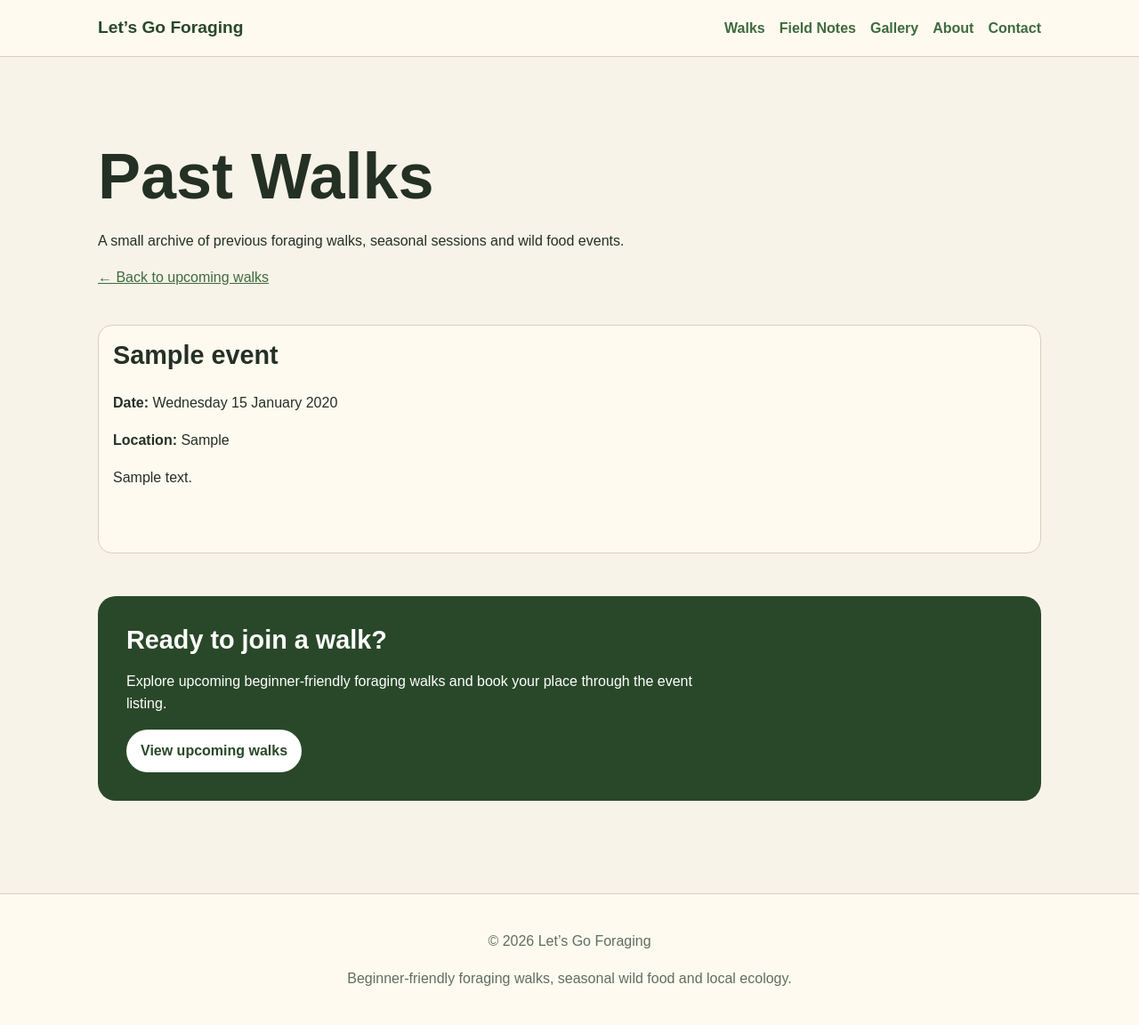
After one commit to hannahashe/letsgoforaging, a Django app: page /walks/archive/ in a window 1280 px wide. The commit adds this page. Shown: the whole page at 89% size. Run offline with Django 5.2, Linux system fonts and the light colour scheme; tables that the repository leaves empty hold one stand-in row (values such as "Sample post").

Commit message:
Add event archive page and link from event list
- Implement event_archive view to display past foraging events.
- Create event_archive.html template for rendering past events.
- Add link to view past walks in the event list page.

```diff
--- /dev/null
+++ b/core/templates/core/event_archive.html
@@ -0,0 +1,46 @@
+{% extends "base.html" %}
+
+{% block title %}Past Walks | Let’s Go Foraging{% endblock %}
+
+{% block content %}
+<section class="page-intro">
+    <h1>Past Walks</h1>
+
+    <p>
+        A small archive of previous foraging walks, seasonal sessions and
+        wild food events.
+    </p>
+
+    <p>
+        <a href="{% url 'event_list' %}">&larr; Back to upcoming walks</a>
+    </p>
+</section>
+
+<section>
+    {% if events %}
+        <div class="card-grid">
+            {% for event in events %}
+                <article class="card">
+                    <h2>{{ event.title }}</h2>
+
+                    <p>
+                        <strong>Date:</strong>
+                        {{ event.date|date:"l j F Y" }}
+                    </p>
+
+                    <p>
+                        <strong>Location:</strong>
+                        {{ event.location }}
+                    </p>
+
+                    <p>{{ event.short_description }}</p>
+                </article>
+            {% endfor %}
+        </div>
+    {% else %}
+        <p>
+            There are no past walks listed yet.
+        </p>
+    {% endif %}
+</section>
+{% endblock %}
--- a/core/templates/core/event_list.html
+++ b/core/templates/core/event_list.html
@@ -9,6 +9,10 @@
     <p>
         Beginner-friendly foraging walks focused on seasonal plant
         identification, wild food tasting and responsible foraging.
+    </p>
+    <p>
+        Looking for previous sessions?
+            <a href="{% url 'event_archive' %}">View past walks</a>.
     </p>
 </section>
 
--- a/core/urls.py
+++ b/core/urls.py
@@ -5,6 +5,7 @@
 urlpatterns = [
     path("", views.home, name="home"),
     path("walks/", views.event_list, name="event_list"),
+    path("walks/archive/", views.event_archive, name="event_archive"),
     path("walks/<slug:slug>/", views.event_detail, name="event_detail"),
     path("field-notes/", views.blog_list, name="blog_list"),
     path("field-notes/<slug:slug>/", views.blog_detail, name="blog_detail"),
--- a/core/views.py
+++ b/core/views.py
@@ -85,6 +85,23 @@
     )
 
 
+def event_archive(request):
+    """Display published past foraging events."""
+    events = Event.objects.filter(
+        is_published=True,
+        date__lt=date.today(),
+    ).order_by("-date", "-start_time")
+
+    return render(
+        request,
+        "core/event_archive.html",
+        {
+            **site_context(),
+            "events": events,
+        },
+    )
+
+
 def event_detail(request, slug):
     """Display a single published foraging event."""
     event = get_object_or_404(Event, slug=slug, is_published=True)
```
